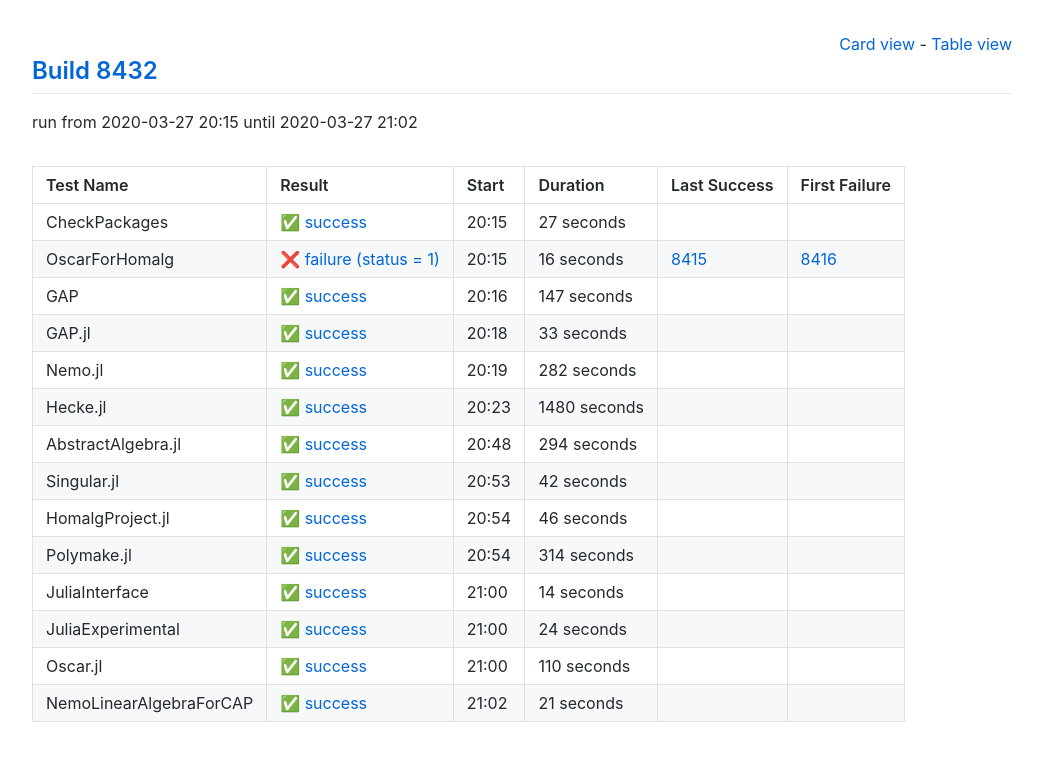
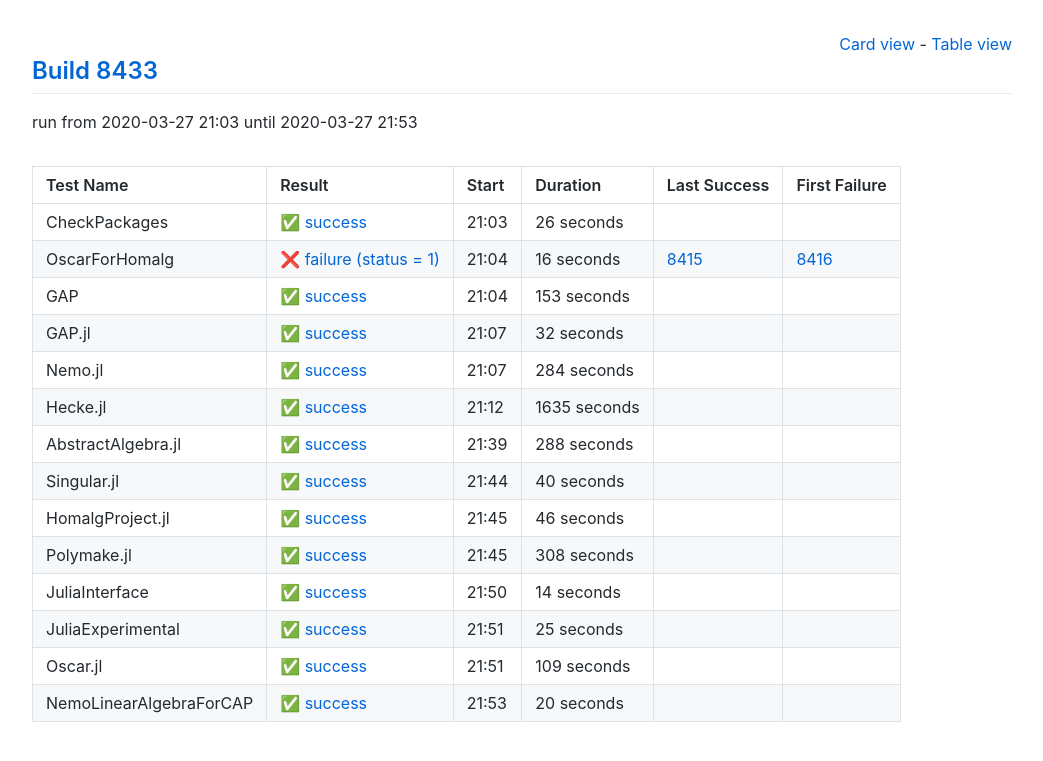
Before and after one commit to oscar-system/oscar-ci-status, a Jekyll site: the page built from table.html, in a window 1280 px wide. Shown: the top 761 px of the page, without its empty margins (118-1161 px from the left). Built offline with Jekyll 4.4.1, drawn with Linux system fonts in a browser that asks for light colours.

Commit message:
Build 8433

```diff
--- a/_data/ci.yml
+++ b/_data/ci.yml
@@ -1,16 +1,16 @@
-build: 8432
-build_url: https://oscarci.mathematik.uni-kl.de/job/oscar/8432/
+build: 8433
+build_url: https://oscarci.mathematik.uni-kl.de/job/oscar/8433/
 job: oscar
 tests:
-- duration: 27
+- duration: 26
   exitcode: 0
   first_failure: false
   first_failure_url: null
   last_success: false
   last_success_url: null
-  log: https://oscarci.mathematik.uni-kl.de/job/oscar/8432/artifact/logs/build-8432/CheckPackages.log
+  log: https://oscarci.mathematik.uni-kl.de/job/oscar/8433/artifact/logs/build-8433/CheckPackages.log
   name: CheckPackages
-  start: 2020-03-27 20:15
+  start: 2020-03-27 21:03
   status: success
   success: true
 - duration: 16
@@ -19,75 +19,75 @@ tests:
   first_failure_url: https://oscarci.mathematik.uni-kl.de/job/oscar/8416/
   last_success: 8415
   last_success_url: https://oscarci.mathematik.uni-kl.de/job/oscar/8415/
-  log: https://oscarci.mathematik.uni-kl.de/job/oscar/8432/artifact/logs/build-8432/OscarForHomalg.log
+  log: https://oscarci.mathematik.uni-kl.de/job/oscar/8433/artifact/logs/build-8433/OscarForHomalg.log
   name: OscarForHomalg
-  start: 2020-03-27 20:15
+  start: 2020-03-27 21:04
   status: failure
   success: false
-- duration: 147
+- duration: 153
   exitcode: 0
   first_failure: false
   first_failure_url: null
   last_success: false
   last_success_url: null
-  log: https://oscarci.mathematik.uni-kl.de/job/oscar/8432/artifact/logs/build-8432/GAP.log
+  log: https://oscarci.mathematik.uni-kl.de/job/oscar/8433/artifact/logs/build-8433/GAP.log
   name: GAP
-  start: 2020-03-27 20:16
+  start: 2020-03-27 21:04
   status: success
   success: true
-- duration: 33
+- duration: 32
   exitcode: 0
   first_failure: false
   first_failure_url: null
   last_success: false
   last_success_url: null
-  log: https://oscarci.mathematik.uni-kl.de/job/oscar/8432/artifact/logs/build-8432/GAP.jl.log
+  log: https://oscarci.mathematik.uni-kl.de/job/oscar/8433/artifact/logs/build-8433/GAP.jl.log
   name: GAP.jl
-  start: 2020-03-27 20:18
+  start: 2020-03-27 21:07
   status: success
   success: true
-- duration: 282
+- duration: 284
   exitcode: 0
   first_failure: false
   first_failure_url: null
   last_success: false
   last_success_url: null
-  log: https://oscarci.mathematik.uni-kl.de/job/oscar/8432/artifact/logs/build-8432/Nemo.jl.log
+  log: https://oscarci.mathematik.uni-kl.de/job/oscar/8433/artifact/logs/build-8433/Nemo.jl.log
   name: Nemo.jl
-  start: 2020-03-27 20:19
+  start: 2020-03-27 21:07
   status: success
   success: true
-- duration: 1480
+- duration: 1635
   exitcode: 0
   first_failure: false
   first_failure_url: null
   last_success: false
   last_success_url: null
-  log: https://oscarci.mathematik.uni-kl.de/job/oscar/8432/artifact/logs/build-8432/Hecke.jl.log
+  log: https://oscarci.mathematik.uni-kl.de/job/oscar/8433/artifact/logs/build-8433/Hecke.jl.log
   name: Hecke.jl
-  start: 2020-03-27 20:23
+  start: 2020-03-27 21:12
   status: success
   success: true
-- duration: 294
+- duration: 288
   exitcode: 0
   first_failure: false
   first_failure_url: null
   last_success: false
   last_success_url: null
-  log: https://oscarci.mathematik.uni-kl.de/job/oscar/8432/artifact/logs/build-8432/AbstractAlgebra.jl.log
+  log: https://oscarci.mathematik.uni-kl.de/job/oscar/8433/artifact/logs/build-8433/AbstractAlgebra.jl.log
   name: AbstractAlgebra.jl
-  start: 2020-03-27 20:48
+  start: 2020-03-27 21:39
   status: success
   success: true
-- duration: 42
+- duration: 40
   exitcode: 0
   first_failure: false
   first_failure_url: null
   last_success: false
   last_success_url: null
-  log: https://oscarci.mathematik.uni-kl.de/job/oscar/8432/artifact/logs/build-8432/Singular.jl.log
+  log: https://oscarci.mathematik.uni-kl.de/job/oscar/8433/artifact/logs/build-8433/Singular.jl.log
   name: Singular.jl
-  start: 2020-03-27 20:53
+  start: 2020-03-27 21:44
   status: success
   success: true
 - duration: 46
@@ -96,20 +96,20 @@ tests:
   first_failure_url: null
   last_success: false
   last_success_url: null
-  log: https://oscarci.mathematik.uni-kl.de/job/oscar/8432/artifact/logs/build-8432/HomalgProject.jl.log
+  log: https://oscarci.mathematik.uni-kl.de/job/oscar/8433/artifact/logs/build-8433/HomalgProject.jl.log
   name: HomalgProject.jl
-  start: 2020-03-27 20:54
+  start: 2020-03-27 21:45
   status: success
   success: true
-- duration: 314
+- duration: 308
   exitcode: 0
   first_failure: false
   first_failure_url: null
   last_success: false
   last_success_url: null
-  log: https://oscarci.mathematik.uni-kl.de/job/oscar/8432/artifact/logs/build-8432/Polymake.jl.log
+  log: https://oscarci.mathematik.uni-kl.de/job/oscar/8433/artifact/logs/build-8433/Polymake.jl.log
   name: Polymake.jl
-  start: 2020-03-27 20:54
+  start: 2020-03-27 21:45
   status: success
   success: true
 - duration: 14
@@ -118,41 +118,41 @@ tests:
   first_failure_url: null
   last_success: false
   last_success_url: null
-  log: https://oscarci.mathematik.uni-kl.de/job/oscar/8432/artifact/logs/build-8432/JuliaInterface.log
+  log: https://oscarci.mathematik.uni-kl.de/job/oscar/8433/artifact/logs/build-8433/JuliaInterface.log
   name: JuliaInterface
-  start: 2020-03-27 21:00
+  start: 2020-03-27 21:50
   status: success
   success: true
-- duration: 24
+- duration: 25
   exitcode: 0
   first_failure: false
   first_failure_url: null
   last_success: false
   last_success_url: null
-  log: https://oscarci.mathematik.uni-kl.de/job/oscar/8432/artifact/logs/build-8432/JuliaExperimental.log
+  log: https://oscarci.mathematik.uni-kl.de/job/oscar/8433/artifact/logs/build-8433/JuliaExperimental.log
   name: JuliaExperimental
-  start: 2020-03-27 21:00
+  start: 2020-03-27 21:51
   status: success
   success: true
-- duration: 110
+- duration: 109
   exitcode: 0
   first_failure: false
   first_failure_url: null
   last_success: false
   last_success_url: null
-  log: https://oscarci.mathematik.uni-kl.de/job/oscar/8432/artifact/logs/build-8432/Oscar.jl.log
+  log: https://oscarci.mathematik.uni-kl.de/job/oscar/8433/artifact/logs/build-8433/Oscar.jl.log
   name: Oscar.jl
-  start: 2020-03-27 21:00
+  start: 2020-03-27 21:51
   status: success
   success: true
-- duration: 21
+- duration: 20
   exitcode: 0
   first_failure: false
   first_failure_url: null
   last_success: false
   last_success_url: null
-  log: https://oscarci.mathematik.uni-kl.de/job/oscar/8432/artifact/logs/build-8432/NemoLinearAlgebraForCAP.log
+  log: https://oscarci.mathematik.uni-kl.de/job/oscar/8433/artifact/logs/build-8433/NemoLinearAlgebraForCAP.log
   name: NemoLinearAlgebraForCAP
-  start: 2020-03-27 21:02
+  start: 2020-03-27 21:53
   status: success
   success: true
```
Also changed, not shown: README.md.
